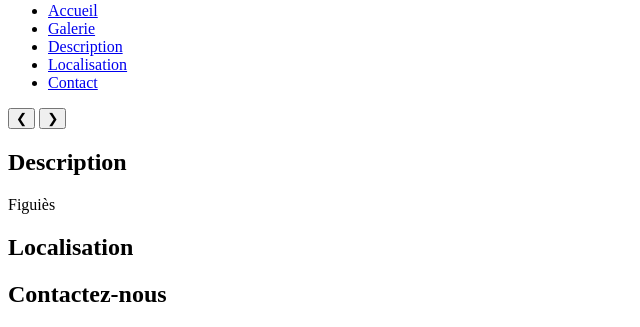
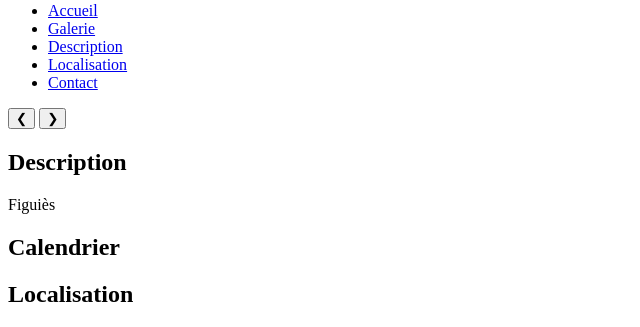
Before and after one commit to matias1102/WebsiteCottage, a PHP site: page /view.php in a window 1280 px wide. Shown: the part 424-751 px from the top of the page, without its empty margins (0-640 px from the left). Run offline with PHP 8.4, Linux system fonts and the light colour scheme; data that the repository does not hold is empty; some libraries are stand-ins or nearby versions.

Commit message:
Update view.php

```diff
--- a/Website/view.php
+++ b/Website/view.php
@@ -24,6 +24,10 @@
     <link rel="stylesheet" href="https://unpkg.com/leaflet@1.7.1/dist/leaflet.css" />
     <script src="https://unpkg.com/leaflet@1.7.1/dist/leaflet.js"></script>
     <script src="../Js/navbar.js"></script>
+
+
+    <script src='https://cdn.jsdelivr.net/npm/fullcalendar@6.1.9/index.global.min.js'></script>
+    <script src="../Js/calendar.js"></script>
 </head>
 <body>
     <!-- En-tête avec le logo, le nom du gîte et le bouton de connexion -->
@@ -91,6 +95,10 @@
         </div>
     </section>
 
+    <section id="calendrier">
+        <h2>Calendrier</h2>
+        <div id="calendar"></div>
+    </section>
 
     <section id="carte">
         <h2>Localisation</h2>
```
